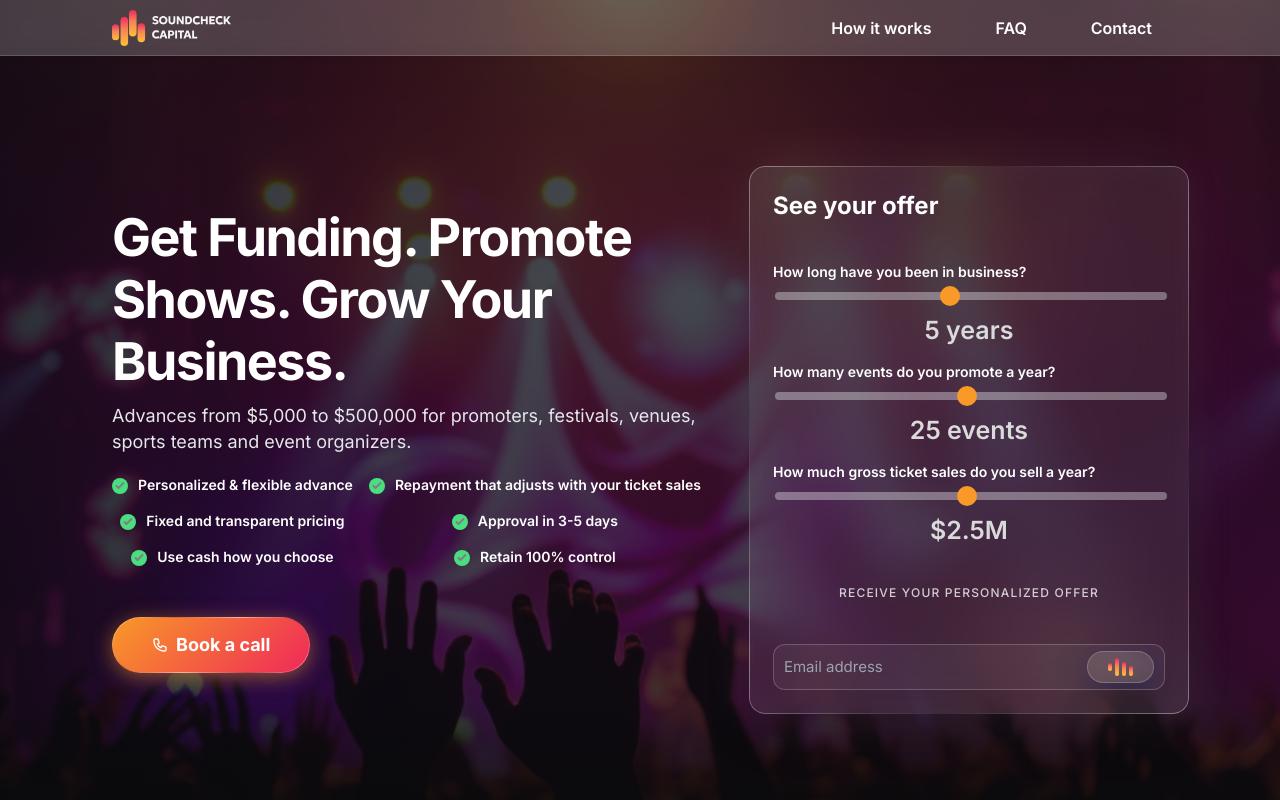
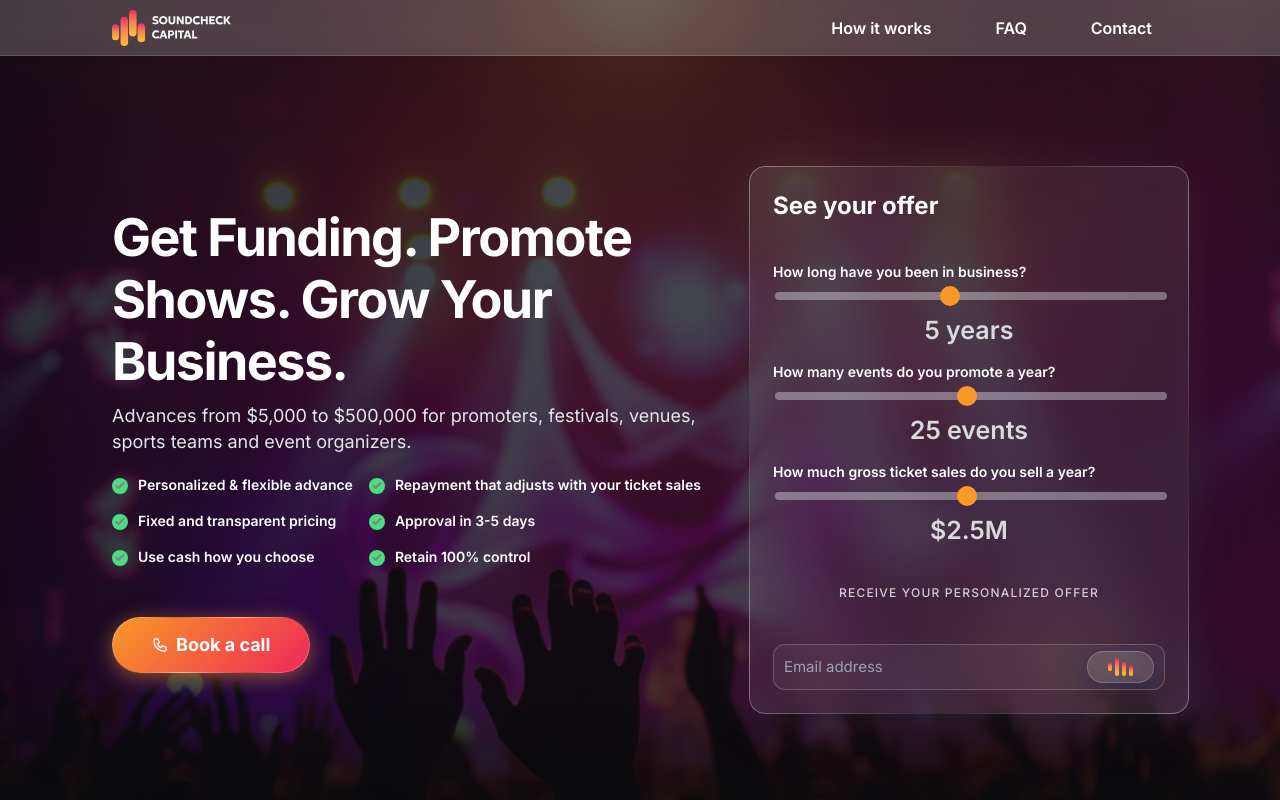
Before and after one commit to soundcheck-capital/soundcheck-showcase, a Next.js app: page / in a window 1280 px wide. Shown: the top 800 px of the page. Built offline with nearby package versions, Linux system fonts and the light colour scheme; no server answers.

Commit message:
Fix: alignement des checks en desktop et ajustement espacement hero

```diff
--- a/components/Hero.css
+++ b/components/Hero.css
@@ -696,7 +696,7 @@
   gap: 16px;
   width: 100%;
   margin: 10px 0;
-  justify-items: center;
+  justify-items: start;
 }
 
 .hero-feature {
@@ -704,7 +704,8 @@
   flex-direction: row;
   align-items: center;
   gap: 10px;
-  justify-content: center;
+  justify-content: flex-start;
+  width: 100%;
 }
 
 .hero-feature svg {
```
